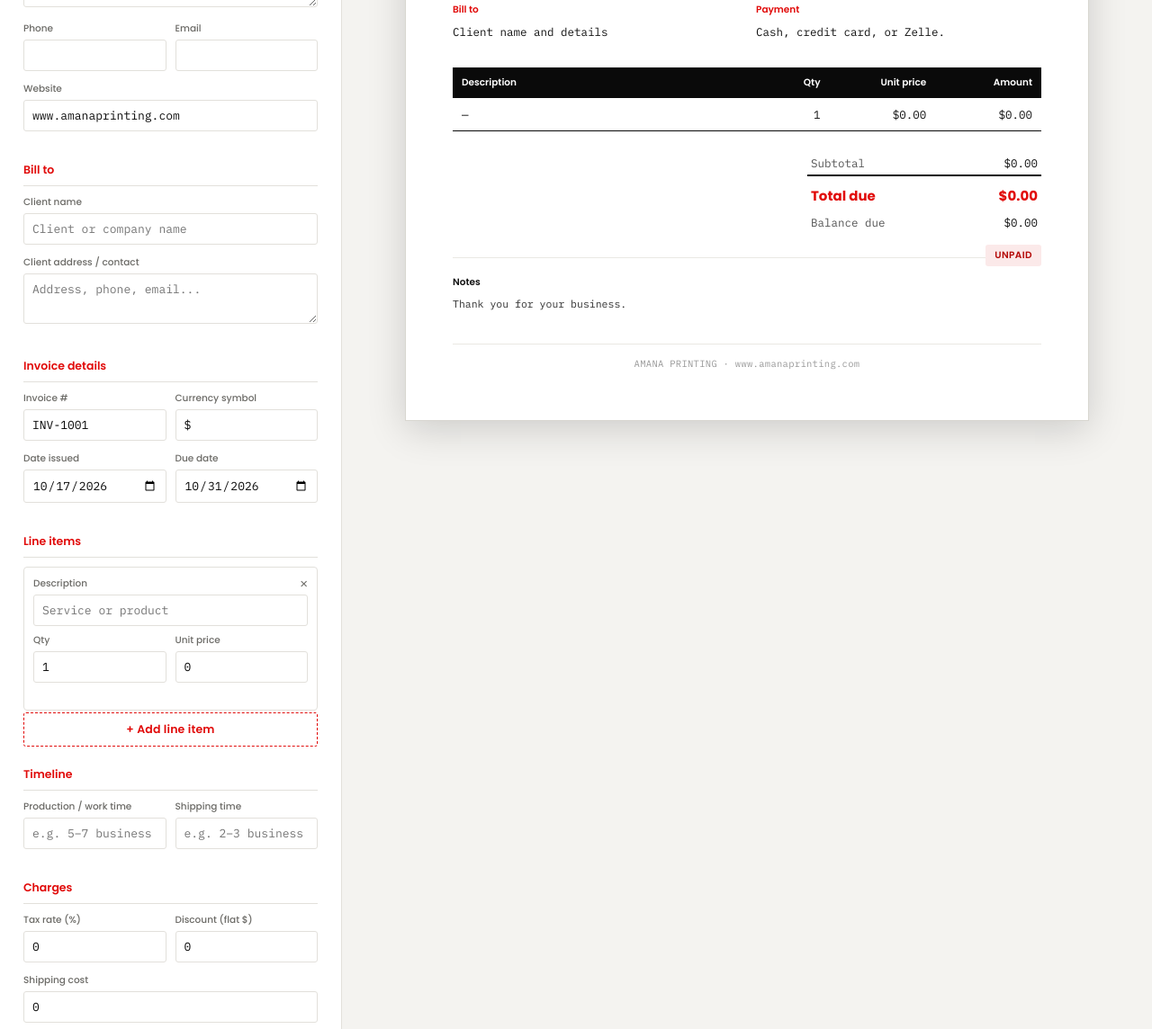
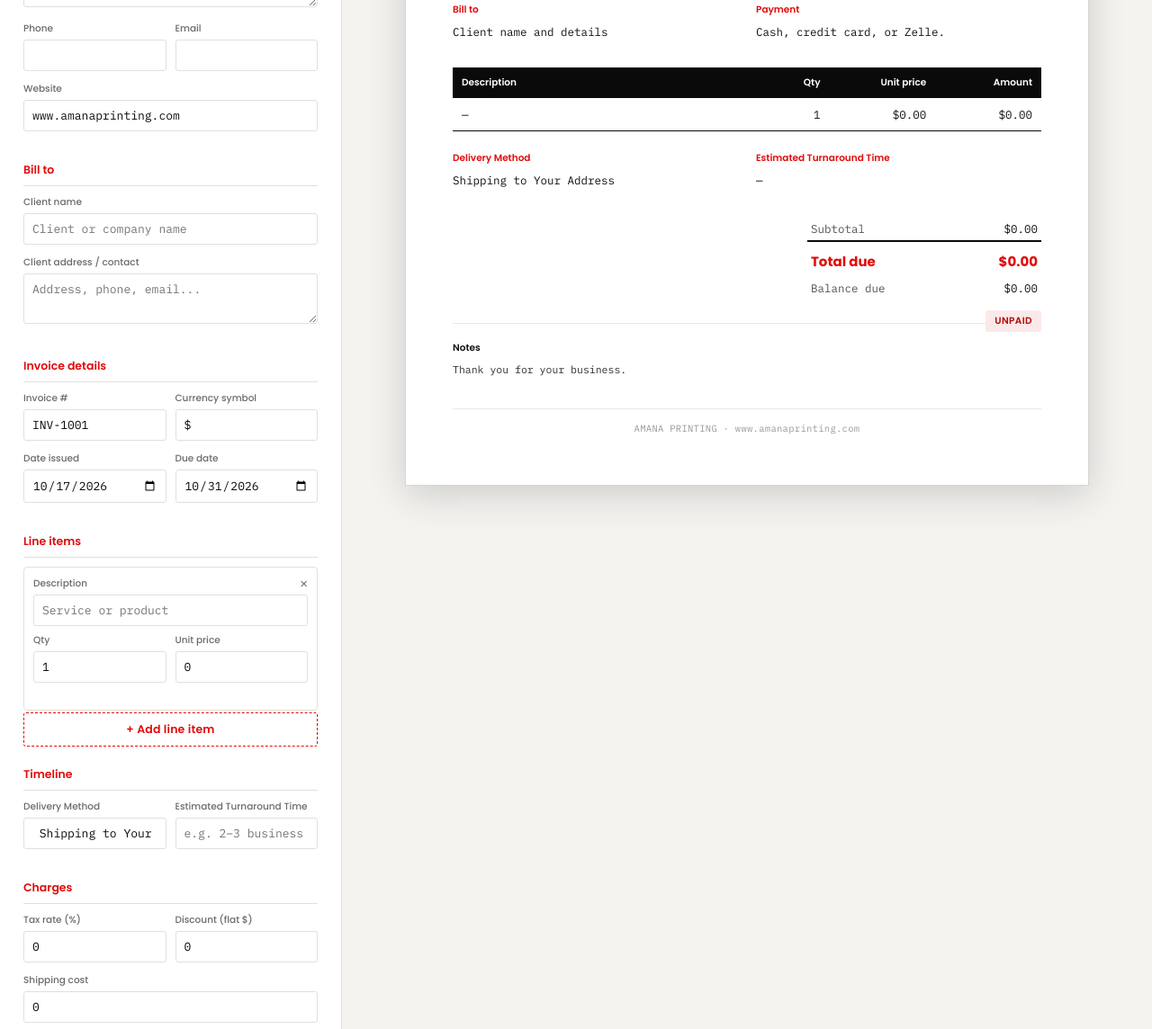
Before and after one commit to qrcodeMaker/amana-printing-invoice-generator-editable, a plain HTML site: page index.html in a window 1280 px wide. Shown: the part 312-1456 px from the top of the page at 90% size. Drawn offline with nearby package versions, Linux system fonts and the light colour scheme.

Commit message:
Update delivery method and turnaround time fields

```diff
--- a/index.html
+++ b/index.html
@@ -409,8 +409,8 @@ Brooklyn, NY 11220</textarea></div>
     <fieldset>
       <legend>Timeline</legend>
       <div class="row2">
-        <div class="field"><label>Production / work time</label><input type="text" id="workTime" placeholder="e.g. 5–7 business days"></div>
-        <div class="field"><label>Shipping time</label><input type="text" id="shipTime" placeholder="e.g. 2–3 business days"></div>
+        <div class="field"><label>Delivery Method</label><input type="text" id="workTime" value=" Shipping to Your Address " placeholder=" Shipping to Your Address "></div>
+        <div class="field"><label>Estimated Turnaround Time</label><input type="text" id="shipTime" placeholder="e.g. 2–3 business days"></div>
       </div>
     </fieldset>
 
@@ -524,11 +524,11 @@ Brooklyn, NY 11220</textarea></div>
 
       <div class="bill-to" id="pv-timelineBlock">
         <div>
-          <div class="h">Production time</div>
+          <div class="h">Delivery Method</div>
           <div class="body" id="pv-workTime"></div>
         </div>
         <div>
-          <div class="h">Shipping time</div>
+          <div class="h">Estimated Turnaround Time</div>
           <div class="body" id="pv-shipTime"></div>
         </div>
       </div>
```
